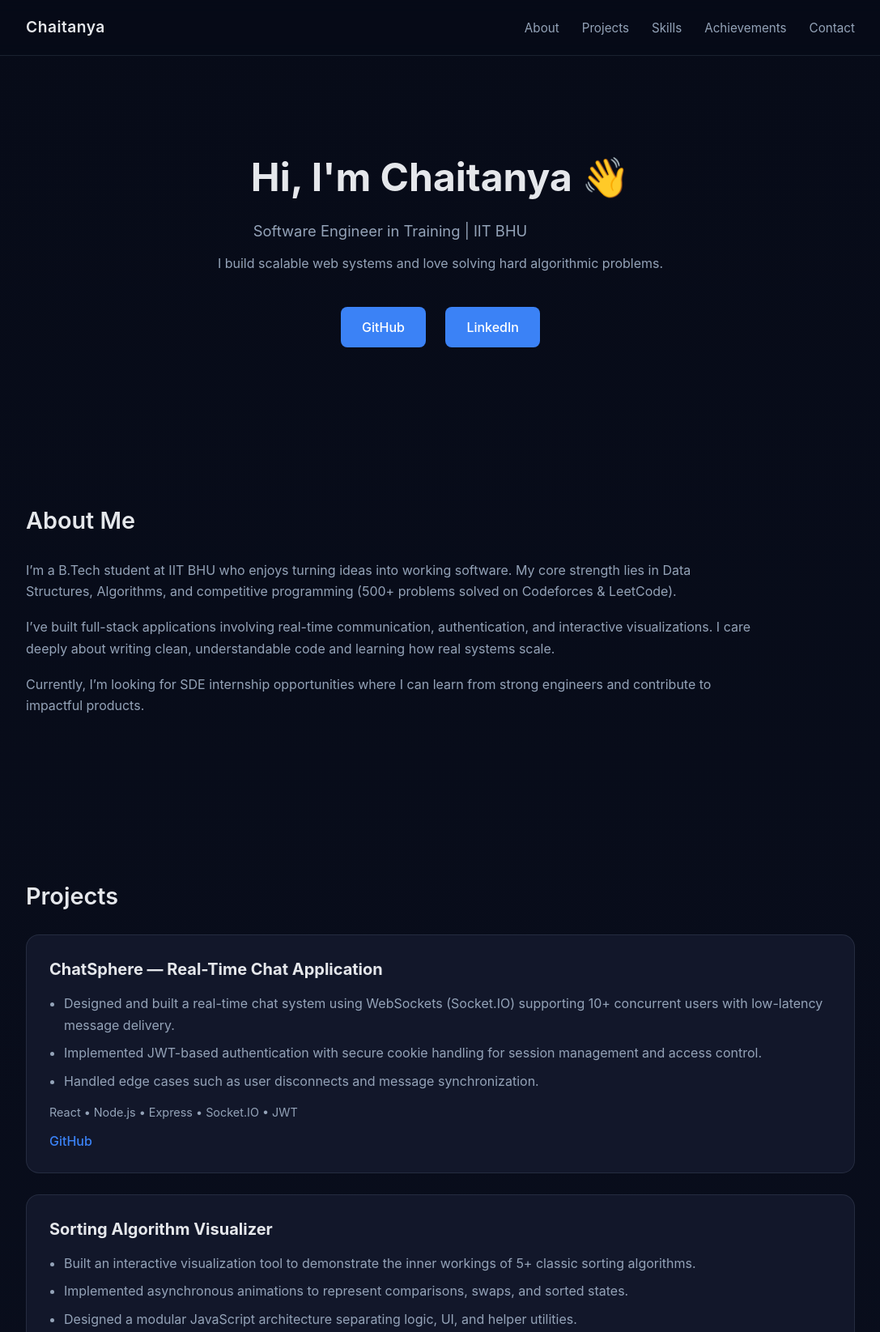
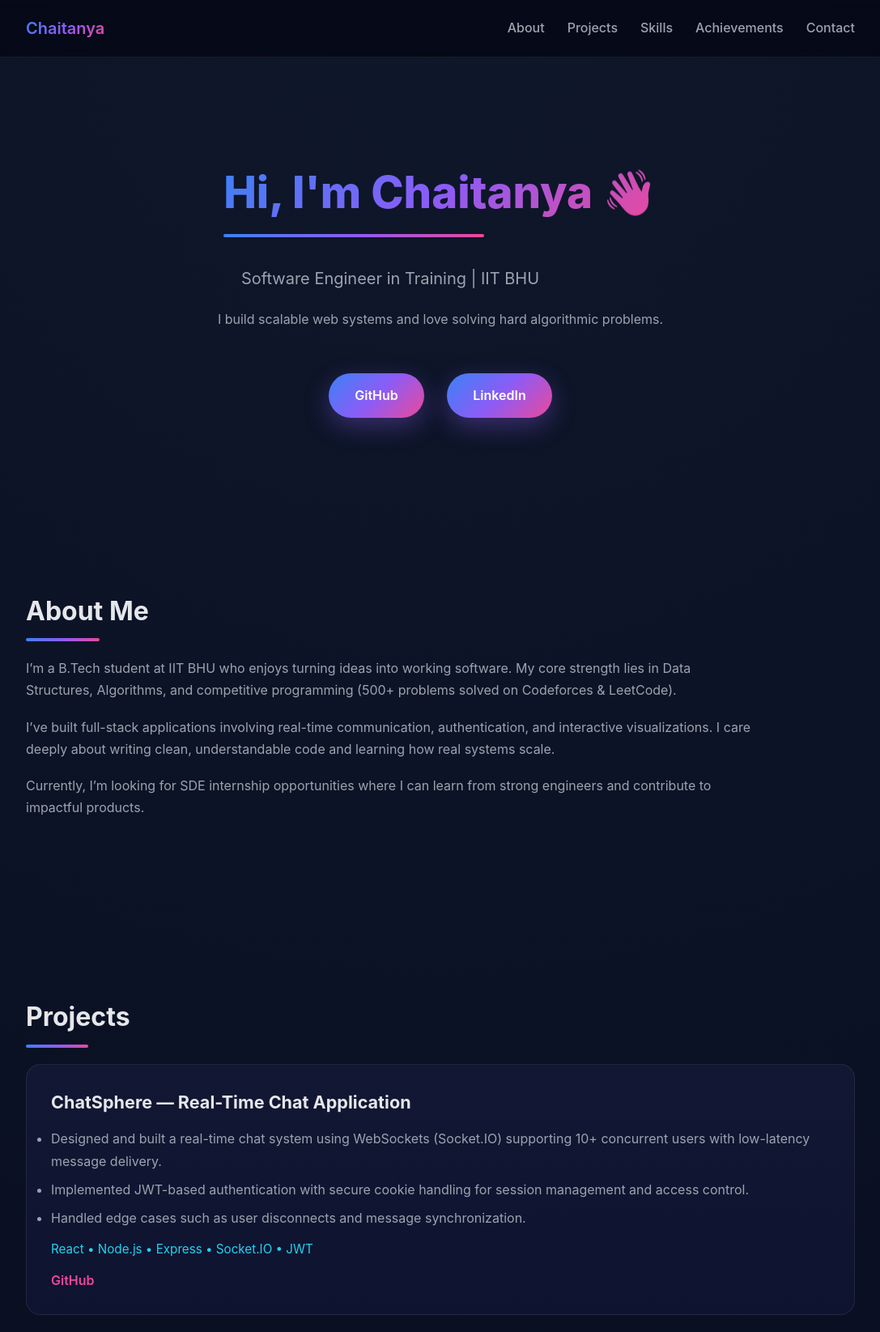
Before and after one commit to initnegi/initnegi.github.io, a plain HTML site: page index.html in a window 1280 px wide. Shown: the top 1645 px of the page at 81% size, without its empty margins (96-1183 px from the left). Drawn offline with Linux system fonts and the light colour scheme.

Commit message:
Update style.css

```diff
--- a/style.css
+++ b/style.css
@@ -1,14 +1,27 @@
+/* =====================
+   THEME VARIABLES
+===================== */
 
 :root {
-  --bg-main: #0b1020;
-  --bg-card: #12172a;
-  --bg-nav: #070b18;
+  --bg-main: #0a0f1f;
+  --bg-card: #121833;
+  --bg-nav: #050816;
+
   --text-main: #e5e7eb;
-  --text-muted: #94a3b8;
-  --accent: #3b82f6;
-  --accent-soft: rgba(59,130,246,0.15);
-  --border-soft: rgba(148,163,184,0.15);
+  --text-muted: #9ca3af;
+
+  --blue: #3b82f6;
+  --purple: #8b5cf6;
+  --cyan: #22d3ee;
+  --pink: #ec4899;
+
+  --gradient-main: linear-gradient(135deg, #3b82f6, #8b5cf6, #ec4899);
+  --gradient-soft: linear-gradient(135deg, rgba(59,130,246,0.2), rgba(139,92,246,0.2));
 }
+
+/* =====================
+   RESET
+===================== */
 
 * {
   margin: 0;
@@ -21,23 +34,23 @@ html {
 }
 
 body {
-  background: linear-gradient(180deg, #070b18 0%, #0b1020 100%);
+  background: radial-gradient(circle at top, #0f172a, #020617);
   color: var(--text-main);
-  font-family: Inter, system-ui, -apple-system, BlinkMacSystemFont, sans-serif;
-  line-height: 1.65;
+  font-family: Inter, system-ui, sans-serif;
+  line-height: 1.7;
 }
 
 /* =====================
-   NAVIGATION
+   NAVBAR
 ===================== */
 
 nav {
   position: sticky;
   top: 0;
   z-index: 100;
-  background: rgba(7,11,24,0.85);
-  backdrop-filter: blur(10px);
-  border-bottom: 1px solid var(--border-soft);
+  background: rgba(5, 8, 22, 0.85);
+  backdrop-filter: blur(14px);
+  border-bottom: 1px solid rgba(255,255,255,0.08);
   display: flex;
   justify-content: space-between;
   align-items: center;
@@ -45,74 +58,97 @@ nav {
 }
 
 nav h1 {
-  font-size: 1.2rem;
+  font-size: 1.25rem;
   font-weight: 600;
-  letter-spacing: 0.5px;
+  background: var(--gradient-main);
+  -webkit-background-clip: text;
+  -webkit-text-fill-color: transparent;
 }
 
 nav ul {
-  list-style: none;
   display: flex;
   gap: 28px;
+  list-style: none;
 }
 
 nav a {
+  color: var(--text-muted);
   text-decoration: none;
-  color: var(--text-muted);
-  font-size: 0.95rem;
-  transition: color 0.2s ease;
+  position: relative;
+  font-weight: 500;
+}
+
+nav a::after {
+  content: "";
+  position: absolute;
+  bottom: -6px;
+  left: 0;
+  width: 0%;
+  height: 2px;
+  background: var(--gradient-main);
+  transition: width 0.3s ease;
+}
+
+nav a:hover::after {
+  width: 100%;
 }
 
 nav a:hover {
-  color: var(--text-main);
+  color: white;
 }
 
 /* =====================
-   HERO SECTION
+   HERO
 ===================== */
 
 .hero {
-  padding: 110px 10% 90px;
+  padding: 120px 10% 100px;
   text-align: center;
 }
 
 .hero h2 {
-  font-size: clamp(2.2rem, 4vw, 3rem);
-  font-weight: 700;
-  margin-bottom: 12px;
-  animation: fadeUp 0.6s ease forwards;
+  font-size: clamp(2.6rem, 5vw, 3.4rem);
+  font-weight: 800;
+  background: var(--gradient-main);
+  -webkit-background-clip: text;
+  -webkit-text-fill-color: transparent;
+  animation: fadeUp 0.8s ease forwards;
 }
 
 .hero-title {
-  font-size: 1.15rem;
-  color: var(--text-muted);
-  margin-bottom: 12px;
-  animation: fadeUp 0.8s ease forwards;
-}
-
-.hero-sub {
-  max-width: 680px;
-  margin: 0 auto 30px;
+  font-size: 1.25rem;
+  margin-top: 14px;
   color: var(--text-muted);
   animation: fadeUp 1s ease forwards;
 }
 
+.hero-sub {
+  max-width: 720px;
+  margin: 20px auto 40px;
+  color: var(--text-muted);
+  animation: fadeUp 1.2s ease forwards;
+}
+
+/* =====================
+   BUTTONS
+===================== */
+
 .buttons a {
   display: inline-block;
-  margin: 10px;
-  padding: 12px 26px;
-  background: var(--accent);
+  margin: 12px;
+  padding: 14px 32px;
+  font-weight: 600;
   color: white;
+  background: var(--gradient-main);
+  border-radius: 999px;
   text-decoration: none;
-  border-radius: 8px;
-  font-weight: 500;
-  box-shadow: 0 0 0 0 var(--accent-soft);
-  transition: transform 0.2s ease, box-shadow 0.2s ease;
+  box-shadow: 0 10px 30px rgba(139,92,246,0.35);
+  transition: transform 0.3s ease, box-shadow 0.3s ease;
 }
 
 .buttons a:hover {
-  transform: translateY(-2px);
-  box-shadow: 0 0 0 6px var(--accent-soft);
+  transform: translateY(-4px) scale(1.03);
+  box-shadow: 0 18px 45px rgba(236,72,153,0.45);
 }
 
 /* =====================
@@ -120,18 +156,30 @@ nav a:hover {
 ===================== */
 
 section {
-  padding: 90px 10%;
+  padding: 100px 10%;
 }
 
 section h2 {
-  font-size: 1.8rem;
-  margin-bottom: 24px;
-  font-weight: 600;
+  font-size: 2rem;
+  margin-bottom: 30px;
+  position: relative;
+  display: inline-block;
+}
+
+section h2::after {
+  content: "";
+  position: absolute;
+  left: 0;
+  bottom: -10px;
+  width: 60%;
+  height: 4px;
+  border-radius: 4px;
+  background: var(--gradient-main);
 }
 
 section p {
+  max-width: 900px;
   color: var(--text-muted);
-  max-width: 900px;
   margin-bottom: 18px;
 }
 
@@ -140,26 +188,35 @@ section p {
 ===================== */
 
 .project-card {
-  background: var(--bg-card);
-  border-radius: 16px;
-  padding: 26px 28px;
-  margin-bottom: 26px;
-  border: 1px solid var(--border-soft);
-  transition: transform 0.25s ease, box-shadow 0.25s ease;
+  background: linear-gradient(180deg, #121833, #0e1330);
+  border-radius: 18px;
+  padding: 28px 30px;
+  margin-bottom: 30px;
+  border: 1px solid rgba(255,255,255,0.08);
+  position: relative;
+  overflow: hidden;
+  transition: transform 0.4s ease;
+}
+
+.project-card::before {
+  content: "";
+  position: absolute;
+  inset: 0;
+  background: var(--gradient-soft);
+  opacity: 0;
+  transition: opacity 0.4s ease;
+}
+
+.project-card:hover::before {
+  opacity: 1;
 }
 
 .project-card:hover {
-  transform: translateY(-4px);
-  box-shadow: 0 15px 40px rgba(0,0,0,0.3);
+  transform: translateY(-6px);
 }
 
 .project-card h3 {
-  margin-bottom: 12px;
-  font-size: 1.25rem;
-}
-
-.project-card ul {
-  padding-left: 18px;
+  font-size: 1.35rem;
   margin-bottom: 14px;
 }
 
@@ -169,56 +226,36 @@ section p {
 }
 
 .tech {
-  font-size: 0.9rem;
-  color: var(--text-muted);
-  margin-bottom: 10px;
+  font-size: 0.95rem;
+  color: var(--cyan);
+  margin: 12px 0;
 }
 
 .links a {
+  color: var(--pink);
+  font-weight: 600;
   text-decoration: none;
-  color: var(--accent);
-  font-weight: 500;
-  margin-right: 14px;
+  margin-right: 16px;
 }
 
 /* =====================
    SKILLS
 ===================== */
 
-.skills-list {
-  display: grid;
-  gap: 14px;
-}
-
 .skills-list li {
-  list-style: none;
-  background: var(--bg-card);
-  padding: 14px 18px;
-  border-radius: 10px;
-  border: 1px solid var(--border-soft);
+  background: linear-gradient(135deg, #121833, #0e1330);
+  border-radius: 14px;
+  padding: 16px 20px;
+  border: 1px solid rgba(255,255,255,0.08);
 }
 
 /* =====================
    ACHIEVEMENTS
 ===================== */
 
-#achievements ul {
-  padding-left: 18px;
-}
-
 #achievements li {
+  color: var(--text-muted);
   margin-bottom: 10px;
-  color: var(--text-muted);
-}
-
-/* =====================
-   CONTACT
-===================== */
-
-#contact a {
-  color: var(--accent);
-  text-decoration: none;
-  font-weight: 500;
 }
 
 /* =====================
@@ -227,10 +264,9 @@ section p {
 
 footer {
   text-align: center;
-  padding: 30px;
+  padding: 35px;
+  border-top: 1px solid rgba(255,255,255,0.08);
   color: var(--text-muted);
-  font-size: 0.9rem;
-  border-top: 1px solid var(--border-soft);
 }
 
 /* =====================
@@ -240,7 +276,7 @@ footer {
 @keyframes fadeUp {
   from {
     opacity: 0;
-    transform: translateY(16px);
+    transform: translateY(30px);
   }
   to {
     opacity: 1;
@@ -253,15 +289,8 @@ footer {
 ===================== */
 
 @media (max-width: 768px) {
-  nav {
-    padding: 16px 6%;
-  }
-
-  section {
-    padding: 70px 6%;
-  }
-
-  nav ul {
-    gap: 16px;
+  nav, section {
+    padding-left: 6%;
+    padding-right: 6%;
   }
 }
```
